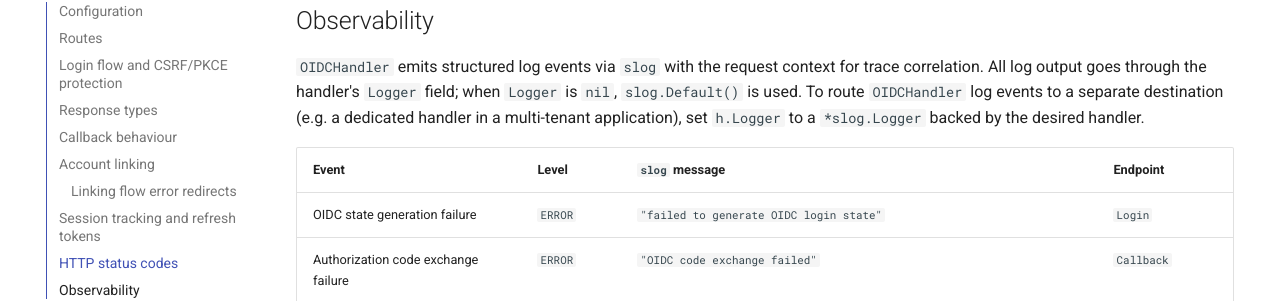
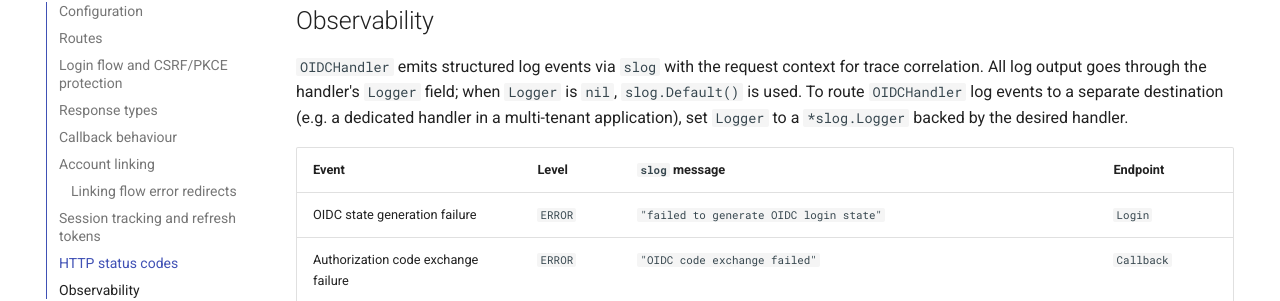
Before and after one commit to amalgamated-tools/goauth, an MkDocs documentation site: the page built from docs/handler/oidc.md, in a window 1280 px wide and 900 px high, scrolled down 5154 px. Shown: the part 151-452 px from the top of the window. Built offline with MkDocs 1.6.1 and Material for MkDocs 9.7.7, drawn with Linux system fonts in a browser that asks for light colours; comment, search, counter and statistics services are not loaded.

```diff
--- a/docs/handler/oidc.md
+++ b/docs/handler/oidc.md
@@ -143,7 +143,7 @@ When `Sessions` is `nil`, `OIDCHandler` issues an access JWT only. The token lif
 
 ## Observability
 
-`OIDCHandler` emits structured log events via `slog` with the request context for trace correlation. All log output goes through the handler's `Logger` field; when `Logger` is `nil`, `slog.Default()` is used. To route `OIDCHandler` log events to a separate destination (e.g. a dedicated handler in a multi-tenant application), set `h.Logger` to a `*slog.Logger` backed by the desired handler.
+`OIDCHandler` emits structured log events via `slog` with the request context for trace correlation. All log output goes through the handler's `Logger` field; when `Logger` is `nil`, `slog.Default()` is used. To route `OIDCHandler` log events to a separate destination (e.g. a dedicated handler in a multi-tenant application), set `Logger` to a `*slog.Logger` backed by the desired handler.
 
 | Event | Level | `slog` message | Endpoint |
 |---|---|---|---|
```
